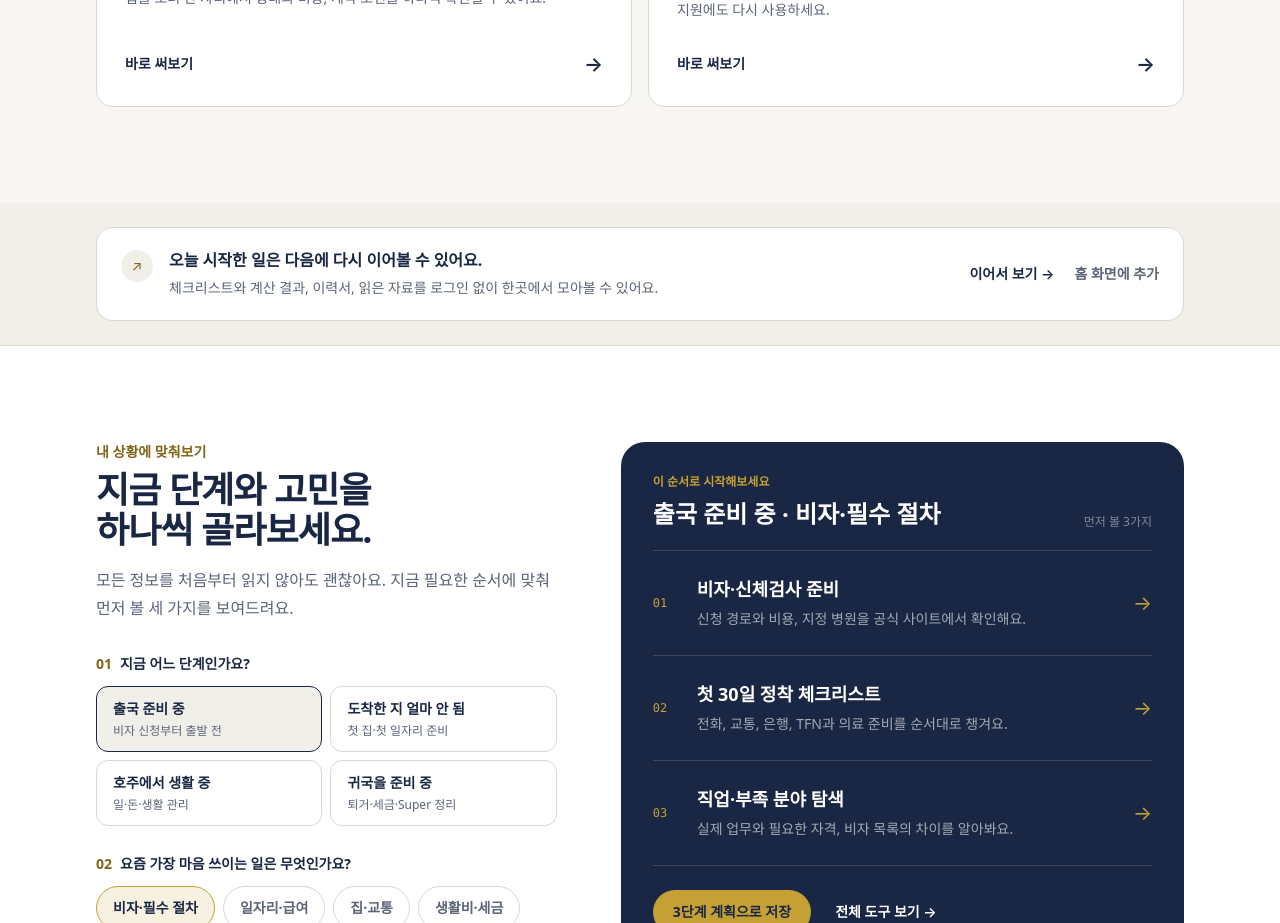
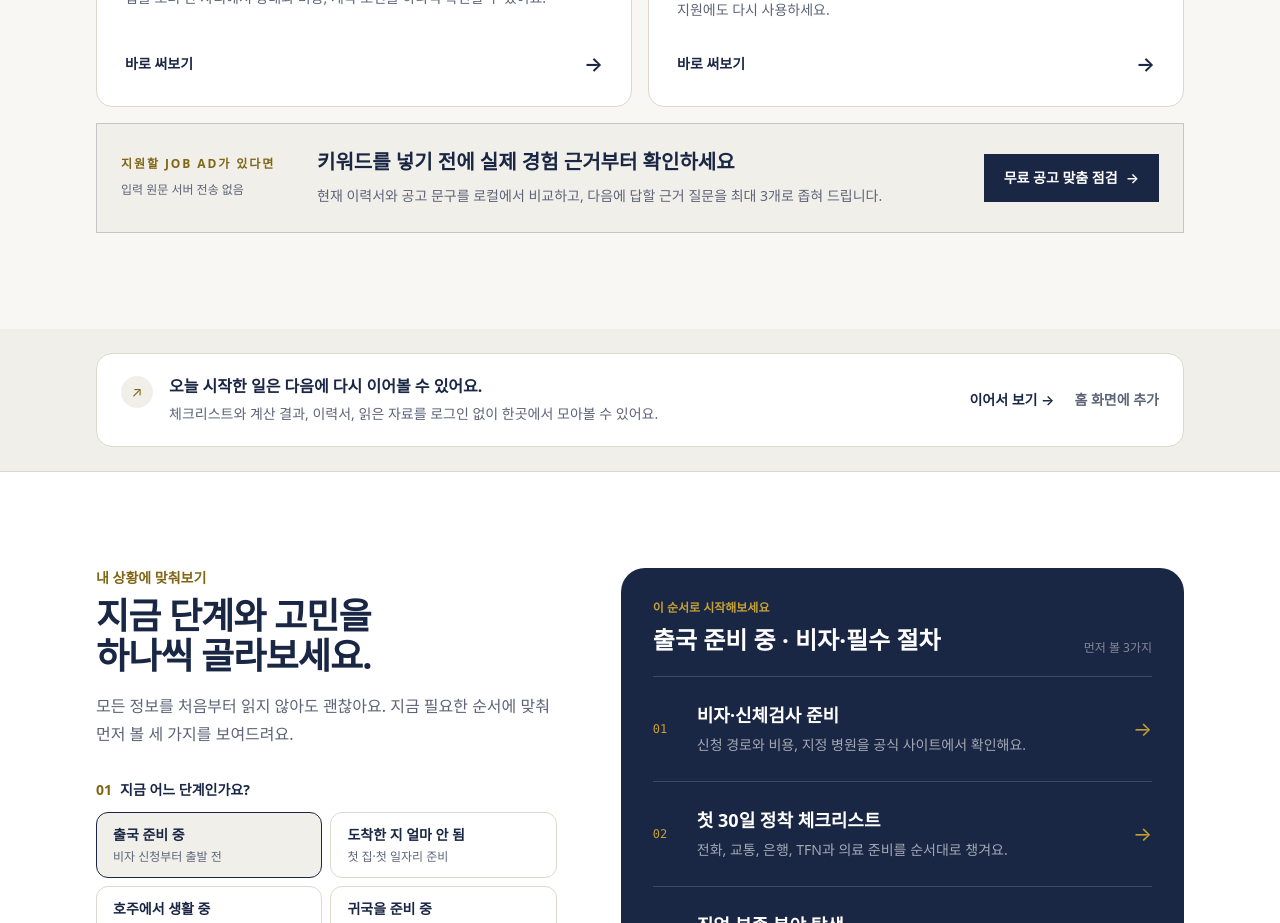
Before and after one commit to jelov219au/aussie-compass, a Next.js app: page / in a window 1280 px wide. Shown: the part 1920-2843 px from the top of the page. Built offline with nearby package versions, Linux system fonts and the light colour scheme; no server answers.

Commit message:
Surface job ad evidence checker on home

```diff
--- a/scripts/check-resume-job-ad-checker.mjs
+++ b/scripts/check-resume-job-ad-checker.mjs
@@ -16,7 +16,7 @@ for (const term of ["communication skills", "inventory management", "attention t
 assert.equal(result.matchedCount + result.missingCount, result.terms.length);
 assert.ok(result.terms.length <= 12, "the result must stay scannable");
 
-const [component, page, contract, analytics, attribution, report, toolsPage, searchPage, sitemap, journey, builder, privacyDoc, planner, performance, campaignBuilder] = await Promise.all([
+const [component, page, contract, analytics, attribution, report, toolsPage, searchPage, sitemap, journey, builder, privacyDoc, planner, performance, campaignBuilder, homeTools] = await Promise.all([
   readFile(new URL("../src/components/tools/ResumeJobAdChecker.tsx", import.meta.url), "utf8"),
   readFile(new URL("../src/app/resume-job-ad-checker/page.tsx", import.meta.url), "utf8"),
   readFile(new URL("../src/lib/resumeFunnelAnalyticsContract.ts", import.meta.url), "utf8"),
@@ -32,10 +32,15 @@ const [component, page, contract, analytics, attribution, report, toolsPage, sea
   readFile(new URL("../src/components/tools/ContentPublishingPlanner.tsx", import.meta.url), "utf8"),
   readFile(new URL("../src/components/tools/ContentPerformanceTracker.tsx", import.meta.url), "utf8"),
   readFile(new URL("../src/components/tools/CampaignLinkBuilder.tsx", import.meta.url), "utf8"),
+  readFile(new URL("../src/components/sections/ToolsSection.tsx", import.meta.url), "utf8"),
 ]);
 
-for (const source of [page, toolsPage, searchPage, sitemap, journey, builder]) {
+for (const source of [page, toolsPage, searchPage, sitemap, journey, builder, homeTools]) {
   assert.ok(source.includes("/resume-job-ad-checker"), "a public discovery surface is missing the checker");
+}
+assert.ok(homeTools.includes('section: "resume_job_ad_evidence"') && homeTools.includes('destination: "resume-job-ad-checker"'), "the home entry needs fixed privacy-safe navigation attribution");
+for (const value of ["지원할 Job Ad가 있다면", "입력 원문 서버 전송 없음", "실제 경험 근거부터 확인", "최대 3개", "무료 공고 맞춤 점검"]) {
+  assert.ok(homeTools.includes(value), `the high-intent home entry is missing: ${value}`);
 }
 for (const text of ["서버로 보내거나 브라우저에 저장하지 않습니다", "채용 가능성이나 ‘ATS 점수’를 만들어내지 않습니다", "빠진 표현을 그대로 추가하지 마세요"]) {
   assert.ok(`${page}\n${component}`.includes(text), `the checker is missing its safety boundary: ${text}`);
--- a/src/components/sections/ToolsSection.tsx
+++ b/src/components/sections/ToolsSection.tsx
@@ -31,5 +31,13 @@ export function ToolsSection() {
     </TrackedLink>
 
     <ol className="mt-8 grid gap-4 sm:grid-cols-2">{essentials.map((tool)=><li key={tool.href}><TrackedLink href={tool.href} eventName="Home Navigation" properties={{ section: "essential_tools", destination: tool.href.slice(1) }} className="group grid h-full min-h-52 grid-rows-[auto_1fr_auto] rounded-2xl border border-border bg-white p-6 transition hover:-translate-y-0.5 hover:border-navy/25 hover:shadow-[0_12px_30px_rgba(26,39,68,0.06)] sm:p-7"><div className="flex items-center justify-between"><span className="text-xs text-muted">{tool.number}</span><span className="text-xs font-semibold text-gold-ink">{tool.eyebrow}</span></div><div className="self-center py-7"><h3 className="text-2xl font-semibold tracking-tight text-navy">{tool.title}</h3><p className="mt-3 max-w-md text-sm leading-6 text-muted">{tool.description}</p></div><span className="flex items-center justify-between text-sm font-semibold text-navy"><span>바로 써보기</span><span className="text-xl transition group-hover:translate-x-1" aria-hidden="true">→</span></span></TrackedLink></li>)}</ol>
+
+    <TrackedLink href="/resume-job-ad-checker" eventName="Home Navigation" properties={{ section: "resume_job_ad_evidence", destination: "resume-job-ad-checker" }} className="group mt-4 block border border-navy/20 bg-surface transition hover:border-gold focus-visible:outline-none focus-visible:ring-2 focus-visible:ring-gold focus-visible:ring-offset-2">
+      <span className="grid gap-5 p-5 sm:p-6 lg:grid-cols-[11rem_1fr_auto] lg:items-center">
+        <span><span className="block text-xs font-semibold uppercase tracking-[0.16em] text-gold-ink">지원할 Job Ad가 있다면</span><span className="mt-2 block text-xs leading-5 text-muted">입력 원문 서버 전송 없음</span></span>
+        <span><strong className="block text-lg text-navy sm:text-xl">키워드를 넣기 전에 실제 경험 근거부터 확인하세요</strong><span className="mt-2 block text-sm leading-6 text-muted">현재 이력서와 공고 문구를 로컬에서 비교하고, 다음에 답할 근거 질문을 최대 3개로 좁혀 드립니다.</span></span>
+        <span className="inline-flex min-h-12 items-center justify-center bg-navy px-5 py-3 text-sm font-semibold text-white transition group-hover:bg-gold group-hover:text-navy">무료 공고 맞춤 점검 <span className="ml-2 transition group-hover:translate-x-1" aria-hidden="true">→</span></span>
+      </span>
+    </TrackedLink>
   </Container></section>;
 }
```
